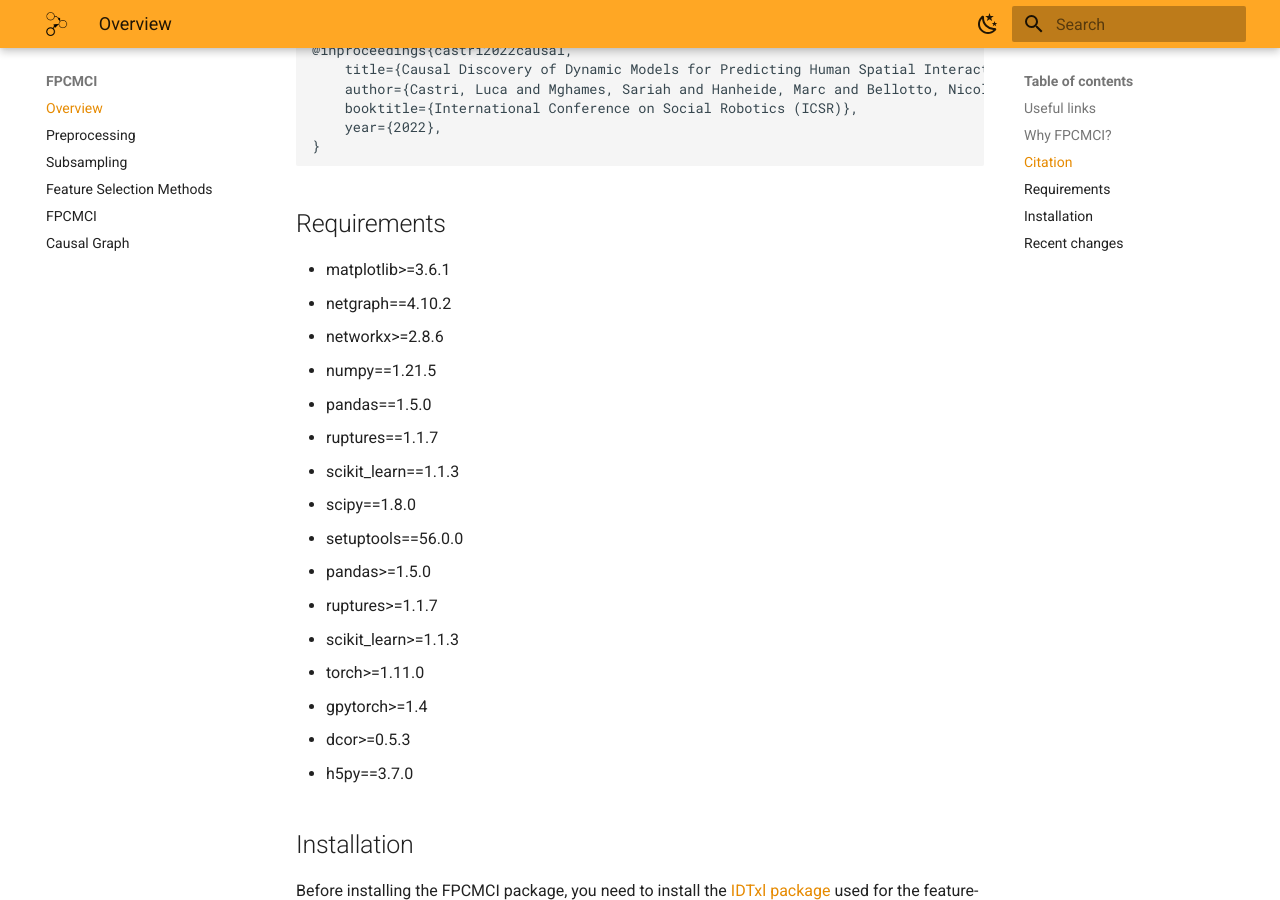
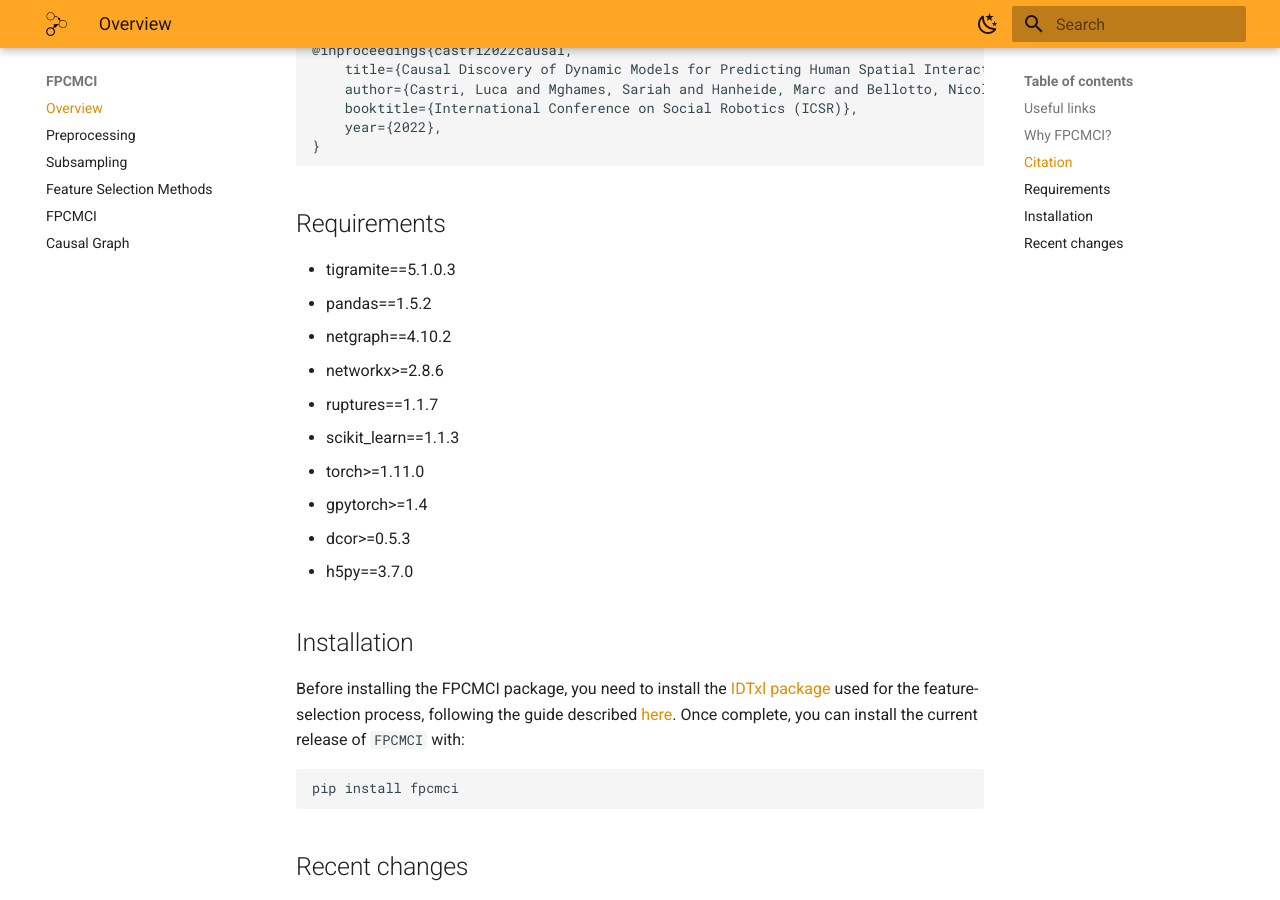
Before and after one commit to lcastri/fpcmci, an MkDocs documentation site: the page built from docs/index.md, in a window 1280 px wide and 900 px high, scrolled down 2543 px. Built offline with MkDocs 1.6.1 and Material for MkDocs 9.7.7, drawn with Linux system fonts in a browser that asks for light colours.

```diff
--- a/docs/index.md
+++ b/docs/index.md
@@ -71,22 +71,17 @@ If you found this useful for your work, please cite these papers:
 
 ## Requirements
 
-* matplotlib>=3.6.1
+* tigramite==5.1.0.3
+* pandas==1.5.2
 * netgraph==4.10.2
 * networkx>=2.8.6
-* numpy==1.21.5
-* pandas==1.5.0
 * ruptures==1.1.7
 * scikit_learn==1.1.3
-* scipy==1.8.0
-* setuptools==56.0.0
-* pandas>=1.5.0
-* ruptures>=1.1.7
-* scikit_learn>=1.1.3
 * torch>=1.11.0
 * gpytorch>=1.4
 * dcor>=0.5.3
 * h5py==3.7.0
+
 
 
 ## Installation
--- a/fpcmci/version.py
+++ b/fpcmci/version.py
@@ -1 +1 @@
-VERSION = '4.1.2'
+VERSION = '4.1.0'
```
Also changed, not shown: README.md (+2 -8 lines), requirements.txt (+7 -7 lines), setup.py (+10 -23 lines).
